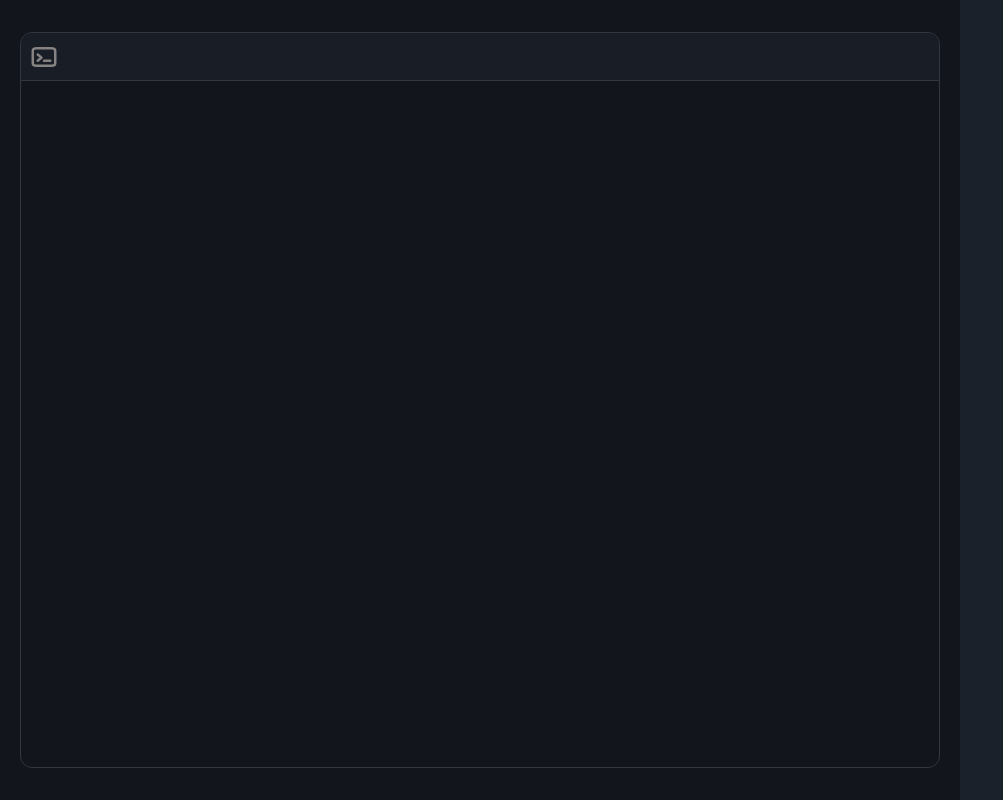
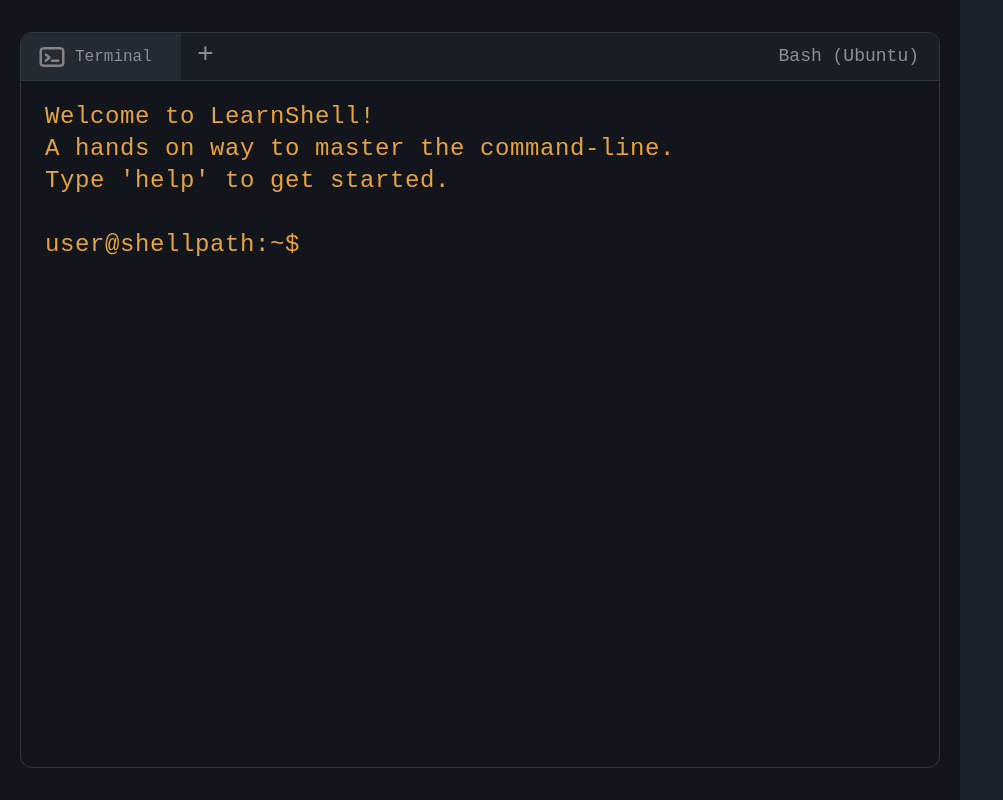
Before and after one commit to huzaifaNotFound/learn-shell, a React (Vite) app in the folder learn-shell/: page / in a window 1280 px wide. Shown: the whole page, without its empty margins (0-1003 px from the left). Built offline with nearby package versions, Linux system fonts and the light colour scheme.

Commit message:
terminal early stage

```diff
--- a/learn-shell/src/Terminal.jsx
+++ b/learn-shell/src/Terminal.jsx
@@ -1,9 +1,9 @@
 function Terminal() {
   return (
     <div className="h-screen flex-1 px-5 py-8 ">
-      <div className="border border-border h-full w-full rounded-xl">
-        <div className="h-12 w-full bg-bg-surface/75 border-b border-border rounded-t-xl">
-          <div className="h-full rounded-l-xl flex items-center pl-2">
+      <div id="terminalWindow" className="border border-border h-full w-full rounded-xl">
+        <div className="h-12 w-full bg-bg-surface/75 border-b border-border rounded-t-xl flex items-center">
+          <div className="h-full rounded-tl-xl flex items-center pl-4 w-40 bg-border/50">
             <svg xmlns="http://www.w3.org/2000/svg" width="30px" height="30px" viewBox="0 0 24 24" fill="none">
               <g id="System / Terminal">
                 <path
@@ -16,9 +16,26 @@ function Terminal() {
                 />
               </g>
             </svg>
+            <span className="text-text-muted ml-2 font-mono">Terminal</span>
           </div>
+
+          <span className="text-text-muted ml-4 mb-1 font-mono text-[28px]">+</span>
+          <span className="text-text-muted ml-auto mr-5 font-mono text-[18px]">Bash (Ubuntu)</span>
         </div>
-        <div></div>
+
+        <div className="p-5 pl-6 text-accent-amber font-mono text-2xl tracking-wide font-thin">
+          <div>
+            Welcome to LearnShell! <br></br>A hands on way to master the command-line. <br></br>Type 'help' to get
+            started. <br></br>
+            <br></br>
+          </div>
+
+          <div className="flex items-center">
+            <span className="mr-4 ">user@shellpath:~$ </span>
+            <div className="bg-accent-amber w-3 h-8 animate-blink"></div>
+          </div>
+
+        </div>
       </div>
     </div>
   );
--- a/learn-shell/src/index.css
+++ b/learn-shell/src/index.css
@@ -1,26 +1,38 @@
 @import "tailwindcss";
-
+@import url("https://fonts.googleapis.com/css2?family=IBM+Plex+Mono:ital,wght@0,100;0,200;0,300;0,400;0,500;0,600;0,700;1,100;1,200;1,300;1,400;1,500;1,600;1,700&family=IBM+Plex+Sans:ital,wght@0,100..700;1,100..700&display=swap");
 
 @theme {
   /* Backgrounds */
-  --color-bg-primary: #12161C; /* App background, terminal canvas */
-  --color-bg-surface: #1B212A; /* Sidebar / panels */
-  --color-bg-inset: #0D1116;   /* Terminal scrollback area */
+  --color-bg-primary: #12161c; /* App background, terminal canvas */
+  --color-bg-surface: #1b212a; /* Sidebar / panels */
+  --color-bg-inset: #0d1116; /* Terminal scrollback area */
 
   /* Text */
-  --color-text-primary: #E8E3D8; /* Body text, terminal stdout */
-  --color-text-muted: #8A8F98;   /* Secondary labels, locked levels */
+  --color-text-primary: #e8e3d8; /* Body text, terminal stdout */
+  --color-text-muted: #8a8f98; /* Secondary labels, locked levels */
 
   /* Accents */
-  --color-accent-amber: #E8A33D; /* Primary accent: cursor, prompt, active level, buttons */
-  --color-accent-teal: #4FA8A0;  /* Secondary accent: hints, info states */
-  --color-accent-success: #8FA876; /* Completed levels, passed challenges */
-  --color-accent-error: #D9634B;   /* Failed commands, validation errors */
+  --color-accent-amber: #e8a33d; /* Primary accent: cursor, prompt, active level, buttons */
+  --color-accent-teal: #4fa8a0; /* Secondary accent: hints, info states */
+  --color-accent-success: #8fa876; /* Completed levels, passed challenges */
+  --color-accent-error: #d9634b; /* Failed commands, validation errors */
 
-   /* Borders */
+  /* Borders */
   --color-border: #303741; /* Subtle borders/dividers */
+
+  /* Fonts */
+  --font-sans: "IBM Plex Sans", sans-serif;
+  --font-mono: "IBM Plex Mono", monospace;
+
+  /* Animations */
+  --animate-blink: blink 1s step-start infinite;
 }
 
-body{
-    @apply bg-bg-primary
+@keyframes blink {
+  0%, 100% { opacity: 1; }
+  50% { opacity: 0; }
 }
+
+body {
+  @apply bg-bg-primary;
+}
```
